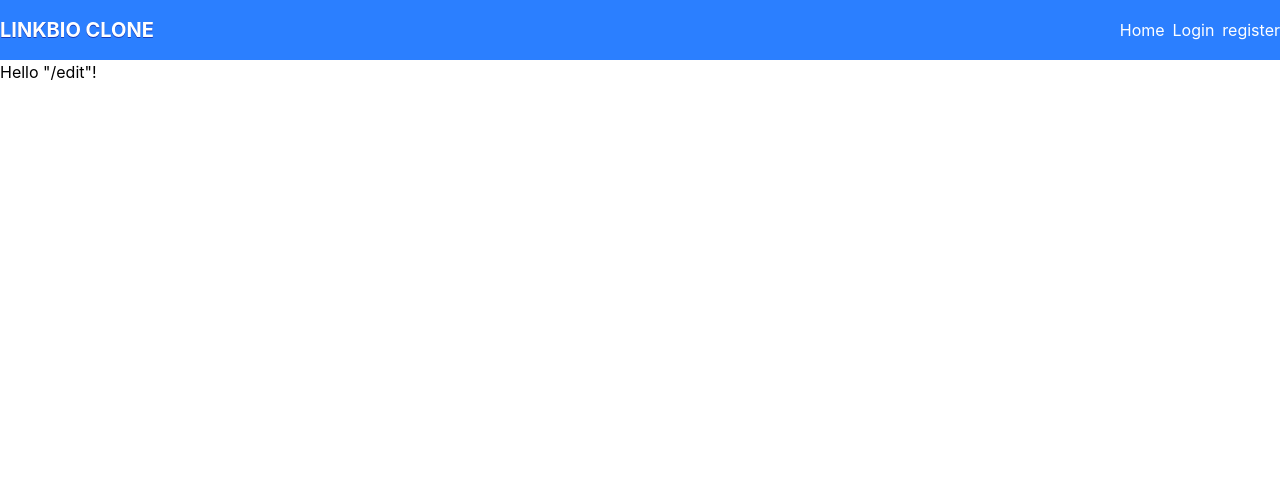
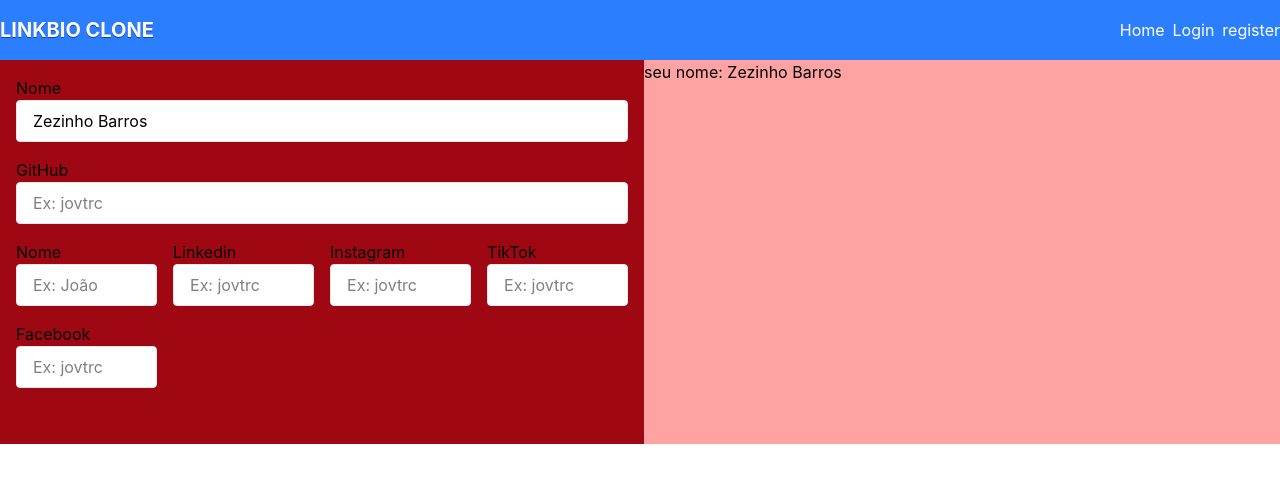
Before and after one commit to Roger-Paulo01/Pagina-Login, a React (Vite) app in the folder linktree/: page /edit in a window 1280 px wide. Shown: the top 482 px of the page. Built offline with nearby package versions, Linux system fonts and the light colour scheme.

Commit message:
Formulário

```diff
--- /dev/null
+++ b/linktree/src/components/EditPage.tsx
@@ -0,0 +1,40 @@
+import { useState } from "react"
+import { Input } from "./Input"
+
+export const EditPage = () => {
+    const[name, setName] = useState("Zezinho Barros");
+
+
+    return (
+        <div>
+            <div className="container mx-auto flex">
+                <main className="w-8/12 bg-red-800 p-4">
+                    <form className="space-y-4">
+                        <Input name="Nome" id="name" placeholder="Ex: João"
+                        value={name}
+                        onChange={(event) => {setName(event.target.value);}}/>
+                        <Input name="GitHub" id="github" placeholder="Ex: jovtrc" />
+
+                        <div className="grid grid-cols-4 gap-4">
+                            <Input name="Nome" id="name" placeholder="Ex: João" />
+
+                            <Input name="Linkedin" id="github" placeholder="Ex: jovtrc" />
+
+                            <Input name="Instagram" id="github" placeholder="Ex: jovtrc" />
+
+                            <Input name="TikTok" id="github" placeholder="Ex: jovtrc" />
+
+                            <Input name="Facebook" id="github" placeholder="Ex: jovtrc" />
+                        </div>
+                    </form>
+                </main>
+
+                <aside className="w-4/12 bg-red-300">
+                    seu nome: {name}
+                </aside>
+
+                <aside className="w-4/12 bg-red-300 h-96"></aside>
+            </div>
+        </div>
+    )
+}
--- /dev/null
+++ b/linktree/src/components/Input.tsx
@@ -0,0 +1,27 @@
+import type React from "react";
+
+interface InputProps{
+    name: string;
+    id: string;
+    type?: string;
+    placeholder?: string;
+    value?: string;
+    onChange?: (event: React.ChangeEvent<HTMLInputElement>) => void;
+}
+
+export function Input (props: InputProps) {
+    return (
+        <div>
+        <label htmlFor={props.id}>{ props.name }</label>
+        <input
+            type={props.type || "text"}
+            id={props.id}
+            name={props.name}
+            placeholder={props.placeholder || ""}
+            className="bg-white border border-gray-200 rounded block px-4 py-2 w-full"
+            value={props.value}
+            onChange={props.onChange}
+            />
+        </div>
+    )
+}
--- a/linktree/src/routes/edit.tsx
+++ b/linktree/src/routes/edit.tsx
@@ -1,9 +1,10 @@
 import { createFileRoute } from '@tanstack/react-router'
+import { EditPage } from '../components/EditPage'
 
 export const Route = createFileRoute('/edit')({
   component: RouteComponent,
 })
 
 function RouteComponent() {
-  return <div>Hello "/edit"!</div>
+  return <div><EditPage></EditPage></div>
 }
```
